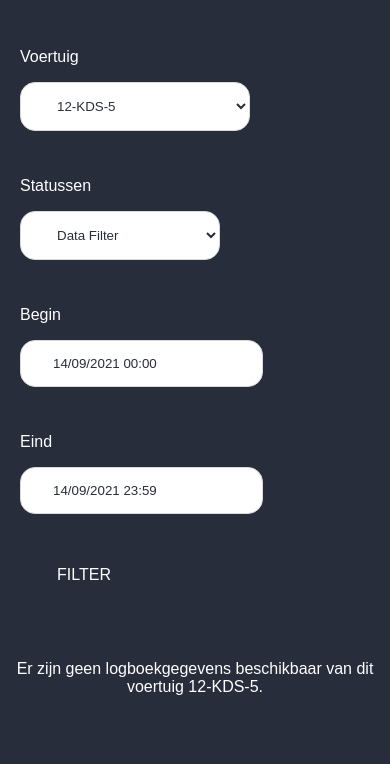
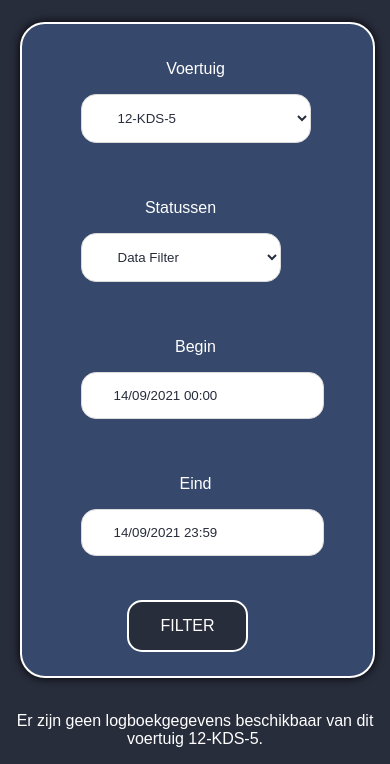
Before and after one commit to Nigel3005/connected_vehicles, a Django app: page /logboek in a window 390 px wide. Shown: the part 108-872 px from the top of the page. Before the commit the page ends 803 px from the top, so only its background shows below. Run offline with Django 3.2, Linux system fonts and the light colour scheme; a user stored in the database is signed in; data comes from the database, SQL or seed files in the repository; some libraries are stand-ins or nearby versions.

Commit message:
css-van-logboek-en-chartspage-bijgewerkt

```diff
--- a/static/style/default.css
+++ b/static/style/default.css
@@ -291,6 +291,10 @@
         color: white;
     }
 
+    #filter-bar{
+
+    }
+
     body h2, h3{
         color: white;
         margin-left: 40px;
@@ -370,16 +374,6 @@
         margin-top: 1%;
     }
 
-    /*div #navbar{*/
-    /*    display: none;*/
-    /*}*/
-
-    /*.navbar a.icon {*/
-    /*    color: white;*/
-    /*    display: block;*/
-    /*    position: absolute;*/
-    /*}*/
-
     i #usericon{
         color: white;
         display: block;
@@ -391,10 +385,6 @@
         display: block;
         position: absolute;
     }
-
-    /*.icon{*/
-    /*    color: white;*/
-    /*}*/
 
     .navbar a {
         /*float: top;*/
@@ -520,11 +510,6 @@
     }
 
     .imgnav {
-        /*padding-top: 3px;*/
-        /*width: 40px;*/
-        /*height: 40px;*/
-        /*position: absolute;*/
-        /*left: calc((100%) / 2);*/
         display: none;
     }
 
--- a/static/style/logboek.css
+++ b/static/style/logboek.css
@@ -215,26 +212,61 @@
         display: block;
         background-color: black;
     }
+
     select > option:focus-visible{
         background-color: black;
     }
 
+
+    /*form > div{*/
+    /*    width: 100px;*/
+    /*    padding: 10px;*/
+    /*    margin: 10px;*/
+    /*}*/
+
+
+    /* filter bar form */
+    form {
+        position: relative;
+        padding-left: 14%;
+    }
+
     form > div{
-        width: 100px;
+        width: 230px;
         padding: 10px;
         margin: 10px;
+        display: inline-block;
+        position: relative;
+        text-transform: capitalize;
     }
 
     .checkboxes {
         position: absolute;
     }
 
-    #vantot {
+    #titel {
         color: white;
+        /*background-color: white;*/
         text-align: center;
+        border-radius: 10px;
+    }
+
+    #filter-bar{
+        border: solid 2px white;
+        border-radius: 25px;
+        box-shadow: 0px 0px 10px black;
+        background-color: #36486b;
+        padding-left: 10%;
+        margin-left: 5%;
+        margin-right: 5%;
+        width: 80%;
+    }
+
+    div .btn1{
+        margin-left: 20%;
         border: 2px solid white;
-        border-radius: 8px;
     }
+
 }
 
 
--- a/templates/data-analytics.html
+++ b/templates/data-analytics.html
@@ -215,10 +215,10 @@
                     label: name,
                     data: y,
                     backgroundColor: [
-                        'rgba(75, 192, 192, 0.2)',
+                        'rgba(54,72,107, 0.2)',
                     ],
                     borderColor: [
-                        'rgba(75, 192, 192, 1)',
+                        'rgba(54,72,107)',
                     ],
                     borderWidth: 1
                 }]
```
Also changed, not shown: other parts of static/style/logboek.css (+40 -43 lines), static/style/charts.css (+50 -5 lines).
